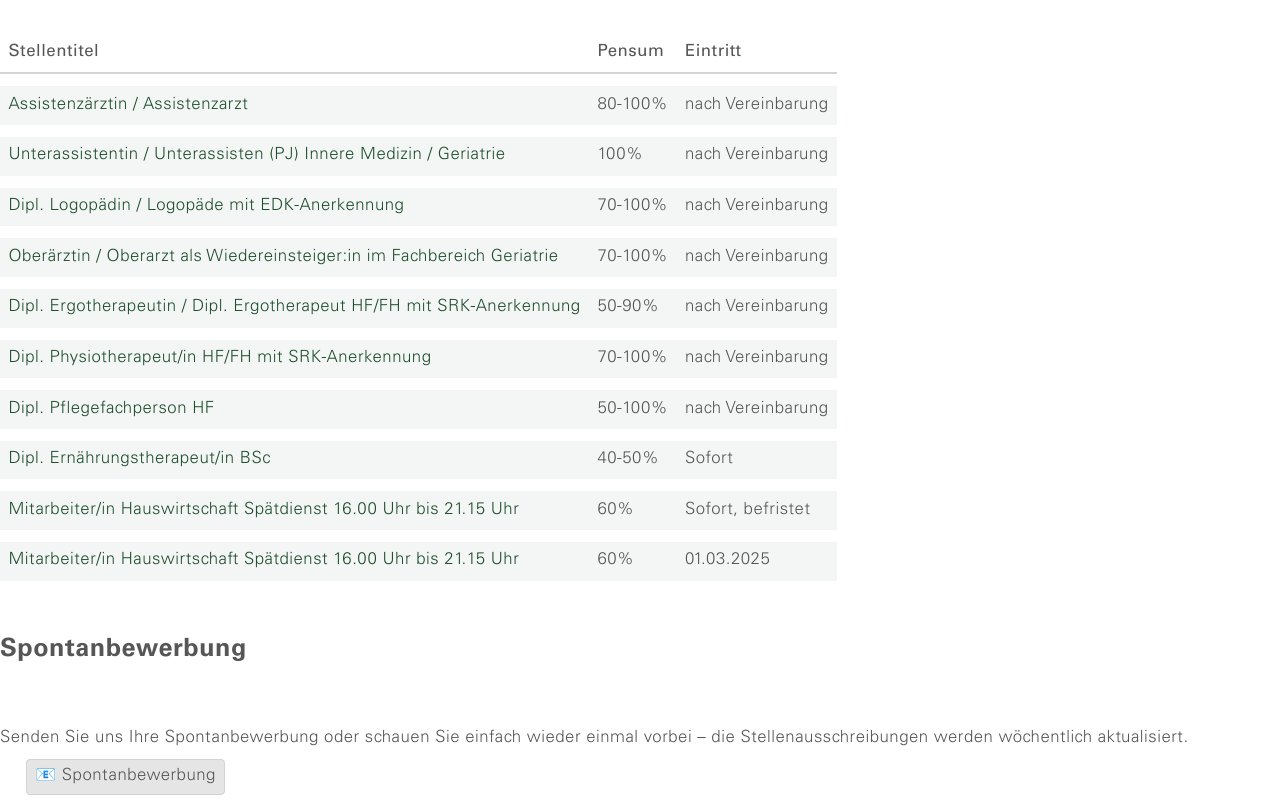
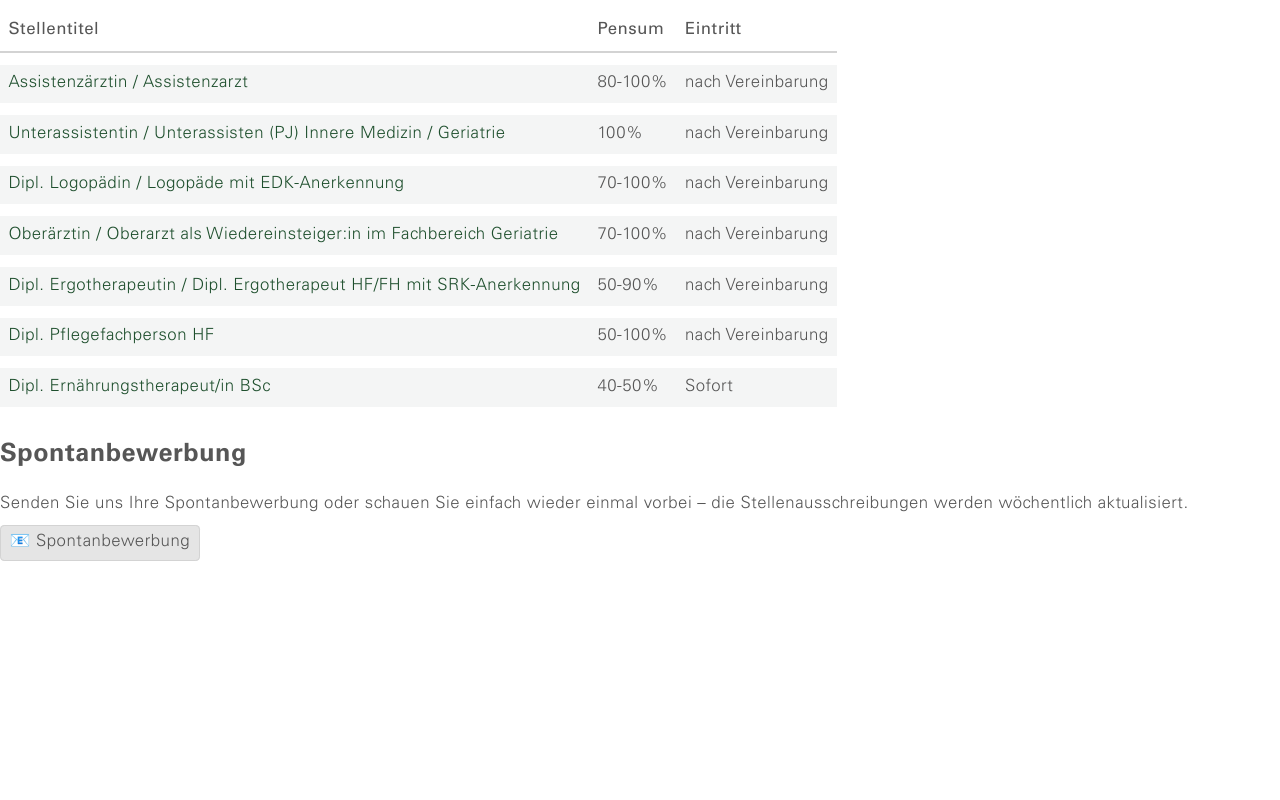
Before and after one commit to svsg-jobs/TopJobPosting, a plain HTML site: page docs/iframeGKSG.html in a window 1280 px wide. Drawn offline with Linux system fonts and the light colour scheme; files whose address does not match are found by name.

Commit message:
Update iframeGKSG.html
Stelle 20250106_1050
und Stelle 20250106_1058
(Mitarbeiter HW)
und Stelle "Dipl. Physiotherapeut/in HF/FH mit SRK-Anerkennung"
wurden besetzt und daher entfernt

```diff
--- a/docs/iframeGKSG.html
+++ b/docs/iframeGKSG.html
@@ -13,13 +13,8 @@
          <tr><td><a href="https://www.ostjob.ch/job/20250106_0905/968621" target="_blank">Dipl. Logopädin / Logopäde mit EDK-Anerkennung</a></td><td>70-100%</td><td>nach Vereinbarung</td></tr>
          <tr><td><a href="https://www.ostjob.ch/job/20250106_1011/968651" target="_blank">Oberärztin / Oberarzt als Wiedereinsteiger:in im Fachbereich Geriatrie</a></td><td>70-100%</td><td>nach Vereinbarung</td></tr>
          <tr><td><a href="https://www.ostjob.ch/job/20250106_1027/968665" target="_blank">Dipl. Ergotherapeutin / Dipl. Ergotherapeut HF/FH mit SRK-Anerkennung</a></td><td>50-90%</td><td>nach Vereinbarung</td></tr>
-         <tr><td><a href="https://www.ostjob.ch/job/20250106_1034/968666" target="_blank">Dipl. Physiotherapeut/in HF/FH mit SRK-Anerkennung</a></td><td>70-100%</td><td>nach Vereinbarung</td></tr>
          <tr><td><a href="https://www.ostjob.ch/job/20250106_1039/968667" target="_blank">Dipl. Pflegefachperson HF</a></td><td>50-100%</td><td>nach Vereinbarung</td></tr>
          <tr><td><a href="https://www.ostjob.ch/job/20250106_1043/968668" target="_blank">Dipl. Ernährungstherapeut/in BSc</a></td><td>40-50%</td><td>Sofort</td></tr>
-         <tr><td><a href="https://www.ostjob.ch/job/20250106_1050/968685" target="_blank">Mitarbeiter/in Hauswirtschaft Spätdienst 16.00 Uhr bis 21.15 Uhr</a></td><td>60%</td><td>Sofort, befristet</td></tr>
-         <tr><td><a href="https://www.ostjob.ch/job/20250106_1058/968690" target="_blank">Mitarbeiter/in Hauswirtschaft Spätdienst 16.00 Uhr bis 21.15 Uhr</a></td><td>60%</td><td>01.03.2025</td></tr>
-
-
        </tbody>
      </table>
      <h2>Spontanbewerbung</h2>
```
Lines whose indentation alone changed are shown as unchanged.
